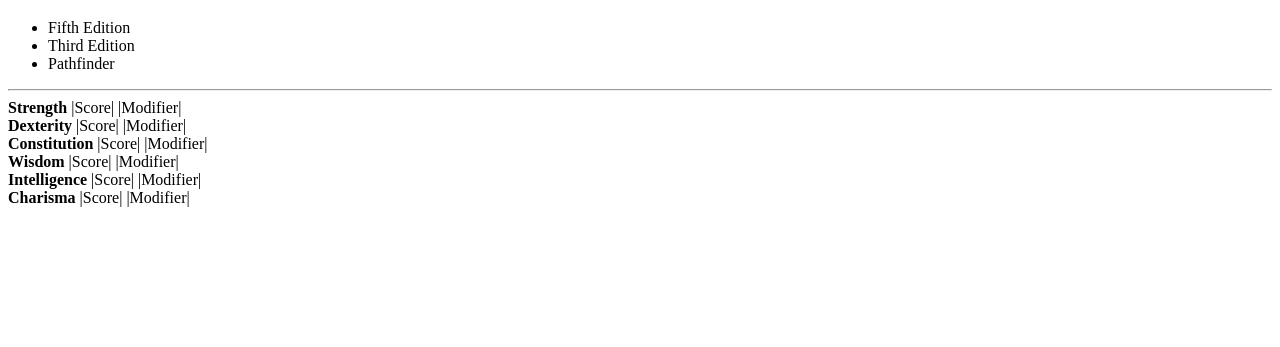
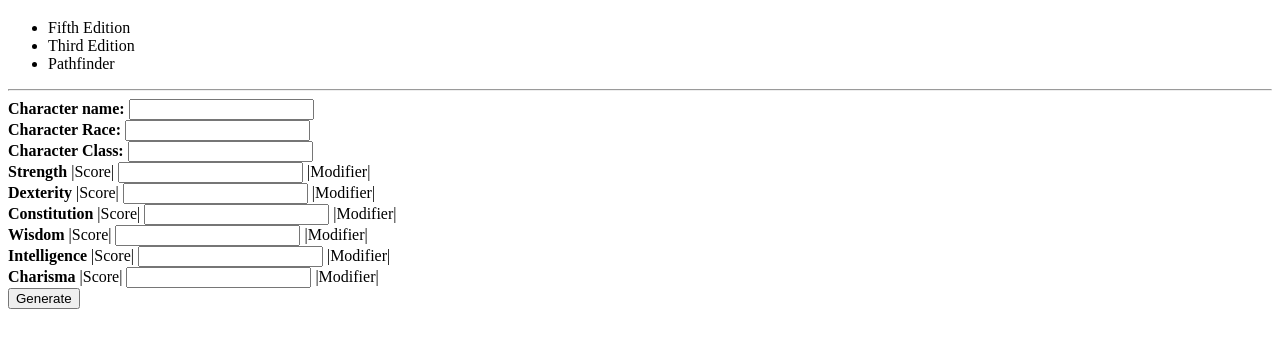
Before and after one commit to Ryan-S-Baker/CharacterSheet, a plain HTML site: page character.html in a window 1280 px wide. Shown: the part 61-408 px from the top of the page. Drawn offline with Linux system fonts and the light colour scheme.

Commit message:
creating inputs for scores

```diff
--- a/character.html
+++ b/character.html
@@ -15,39 +15,58 @@
         </nav>
         <hr>
     </header>
+<!--Just for organization sake-->
     <body>
         <div>
+            <strong>Character name:</strong>
+                <input type="text"><br>
+            <strong>Character Race:</strong>
+                <input type="text"><br>
+            <strong>Character Class:</strong>
+                <input type="text"><br>
+        </div>
+        <section>
             <div>
                 <strong>Strength</strong>
                 |<span>Score</span>|
+                    <input type="number">
                 |<span>Modifier</span>|
             </div>
             <div>
                 <strong>Dexterity</strong>
                 |<span>Score</span>|
+                    <input type="number">
                 |<span>Modifier</span>|
             </div>
             <div>
                 <strong>Constitution</strong>
                 |<span>Score</span>|
+                    <input type="number">
                 |<span>Modifier</span>|
             </div>
             <div>
                 <strong>Wisdom</strong>
                 |<span>Score</span>|
+                    <input type="number">
                 |<span>Modifier</span>|
             </div>
             <div>
                 <strong>Intelligence</strong>
                 |<span>Score</span>|
+                   <input type="number">
                 |<span>Modifier</span>|
             </div>
             <div>
                 <strong>Charisma</strong>
                 |<span>Score</span>|
+                    <input type="number">
                 |<span>Modifier</span>|
+                    <output type="number"></output>
             </div>
-        </div>
+            <div>
+                <button role="button">Generate</button>
+            </div>
+        </section>
     </body>
 
 
```
